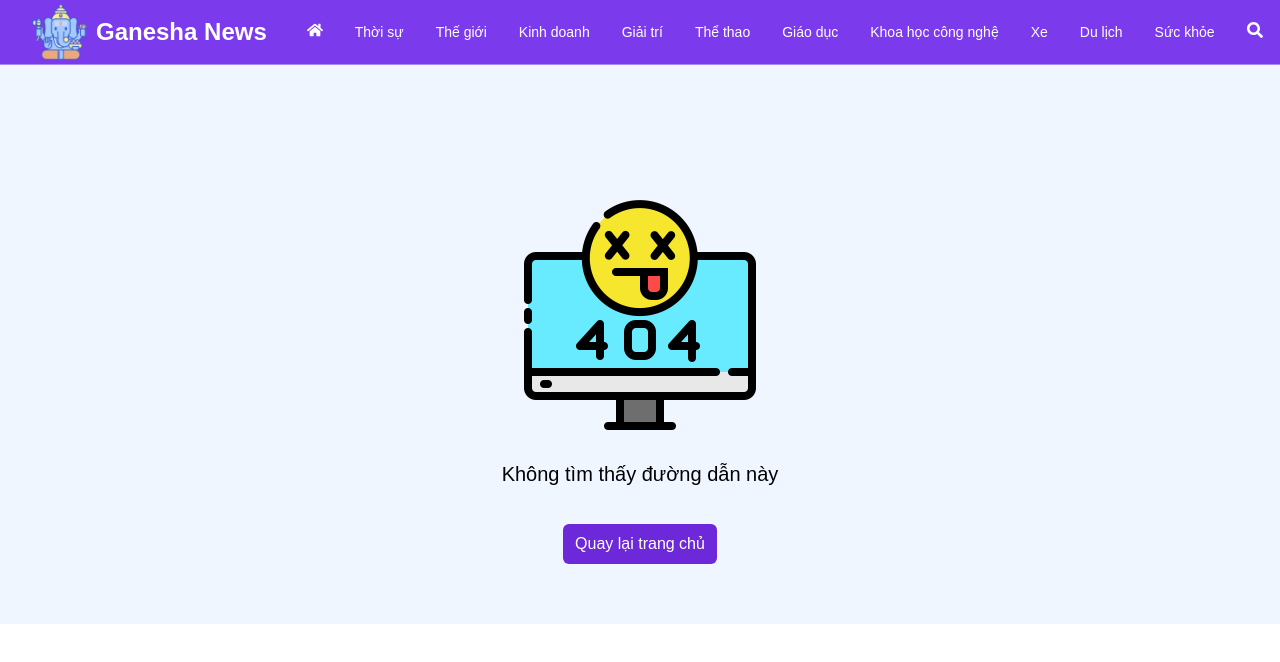
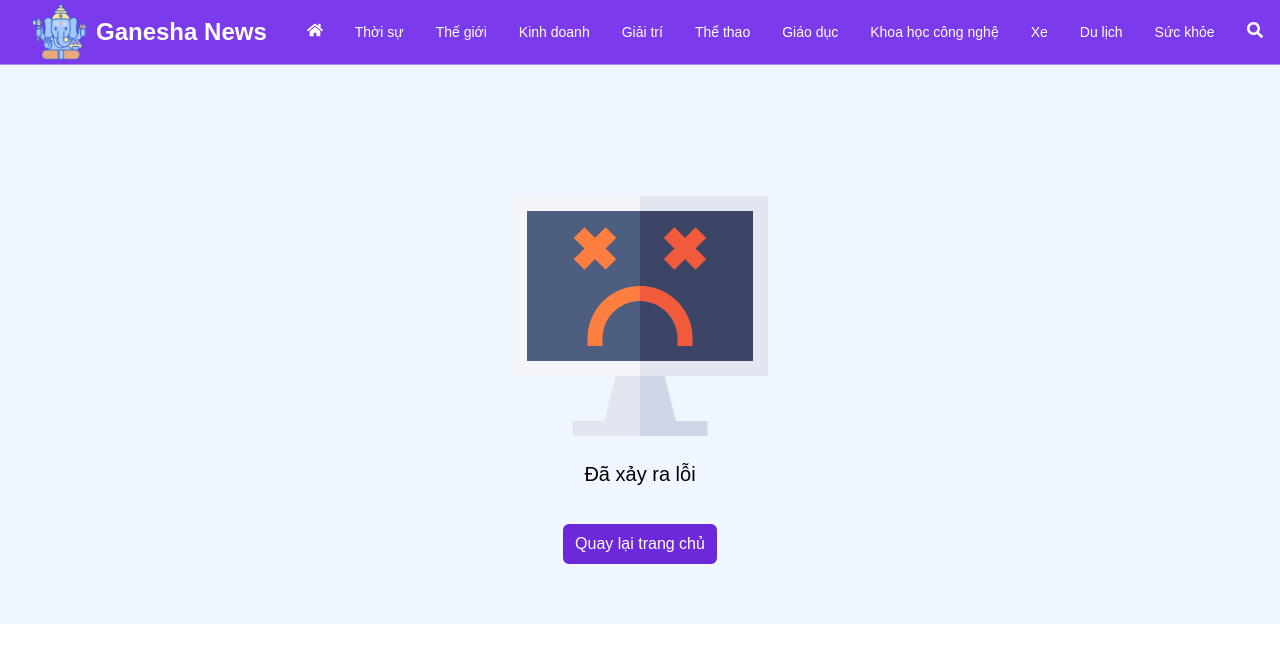
Before and after one commit to Stargazer131/Ganesha-News-FE, a React (Vite) app: page /Ganesha-News-FE/error/1 in a window 1280 px wide. Shown: the top 662 px of the page. Built offline with nearby package versions, Linux system fonts and the light colour scheme.

Commit message:
optimize error pages

```diff
--- a/src/App.jsx
+++ b/src/App.jsx
@@ -7,8 +7,7 @@ import {
 
 import ArticleCategoryPage from "./pages/ArticleCategoryPage";
 import MainLayout from "./layouts/MainLayout";
-import NotFoundPage from "./pages/NotFoundPage";
-import ServerErrorPage from "./pages/ServerErrorPage";
+import ErrorPage from "./pages/ErrorPage";
 import ArticlePage from "./pages/ArticlePage";
 import SearchPage from "./pages/SearchPage";
 import HomePage from "./pages/HomePage";
@@ -30,9 +29,8 @@ const App = () => {
         />
         <Route path="article/:articleId" element={<ArticlePage />} />
         <Route path="search" element={<SearchPage />} />
-        <Route path="error404" element={<NotFoundPage />} />
-        <Route path="error500" element={<ServerErrorPage />} />
-        <Route path="*" element={<NotFoundPage />} />
+        <Route path="error/:errorCode" element={<ErrorPage />} />
+        <Route path="*" element={<ErrorPage />} />
       </Route>
     ),
     { basename: "/Ganesha-News-FE" }
--- a/src/pages/ArticleCategoryPage.jsx
+++ b/src/pages/ArticleCategoryPage.jsx
@@ -17,7 +17,7 @@ const ArticleCategoryPage = () => {
   useEffect(() => {
     const fetchArticles = async () => {
       if (!(category in categoryMap) || Number.isNaN(parseInt(pageNumber))) {
-        navigate("/error404");
+        navigate("/error/404");
         return;
       }
 
@@ -33,7 +33,7 @@ const ArticleCategoryPage = () => {
         })
         .catch((error) => {
           console.log("Error fetching data:", error);
-          navigate("/error500");
+          navigate(`/error/500`);
         })
         .finally(() => {
           setLoading(false);
--- a/src/pages/ArticlePage.jsx
+++ b/src/pages/ArticlePage.jsx
@@ -31,9 +31,9 @@ const ArticlePage = () => {
         .catch((error) => {
           console.log("Error fetching data", error);
           if (error.response.status == 404) {
-            navigate("/error404");
+            navigate("/error/404");
           } else {
-            navigate("/error500");
+            navigate("/error/500");
           }
         })
         .finally(() => {
--- /dev/null
+++ b/src/pages/ErrorPage.jsx
@@ -0,0 +1,44 @@
+import { useParams, Link } from "react-router-dom";
+import icon500 from "../assets/images/500.png";
+import icon404 from "../assets/images/404.png";
+import defaultIcon from "../assets/images/error.png";
+
+const ErrorPage = () => {
+  const { errorCode } = useParams();
+  const code = errorCode || 404;
+
+  const errorDetails = {
+    500: {
+      image: icon500,
+      text: "Lỗi máy chủ nội bộ",
+    },
+    404: {
+      image: icon404,
+      text: "Trang không tồn tại",
+    },
+  };
+
+  const { image, text } = errorDetails[code] || {
+    image: defaultIcon,
+    text: "Đã xảy ra lỗi",
+  };
+
+  return (
+    <section className="flex flex-col items-center justify-center mt-32 text-center h-96">
+      <img
+        className="w-auto h-64 mb-4"
+        src={image}
+        alt={`error-${errorCode}`}
+      />
+      <h1 className="mb-5 text-xl">{text}</h1>
+      <Link
+        to="/"
+        className="px-3 py-2 mt-4 text-white rounded-md bg-violet-700 hover:bg-violet-900"
+      >
+        Quay lại trang chủ
+      </Link>
+    </section>
+  );
+};
+
+export default ErrorPage;
--- a/src/pages/HomePage.jsx
+++ b/src/pages/HomePage.jsx
@@ -25,7 +25,7 @@ const HomePage = () => {
         })
         .catch((error) => {
           console.log("Error fetching data", error);
-          navigate("/error500");
+          navigate("/error/500");
         })
         .finally(() => {
           setLoading(false);
--- a/src/pages/NotFoundPage.jsx
+++ /dev/null
@@ -1,18 +0,0 @@
-import { Link } from "react-router-dom";
-import icon from "../assets/images/404.png";
-
-const NotFoundPage = () => {
-  return (
-    <section className="flex flex-col items-center justify-center mt-32 text-center h-96">
-      <img className="w-auto h-64 mb-4" src={icon} alt="404-error" />
-      <h1 className="mb-5 text-xl">Không tìm thấy đường dẫn này</h1>
-      <Link
-        to="/"
-        className="px-3 py-2 mt-4 text-white rounded-md bg-violet-700 hover:bg-violet-900"
-      >
-        Quay lại trang chủ
-      </Link>
-    </section>
-  );
-};
-export default NotFoundPage;
--- a/src/pages/SearchPage.jsx
+++ b/src/pages/SearchPage.jsx
@@ -89,7 +89,7 @@ const SearchPage = () => {
       })
       .catch((error) => {
         console.log("Error fetching data", error);
-        navigate("/error500");
+        navigate("/error/500");
       })
       .finally(() => {
         setLoading(false);
--- a/src/pages/ServerErrorPage.jsx
+++ /dev/null
@@ -1,19 +0,0 @@
-import { Link } from "react-router-dom";
-import icon from "../assets/images/500.png";
-
-const ServerErrorPage = () => {
-  return (
-    <section className="flex flex-col items-center justify-center mt-32 text-center h-96">
-      <img className="w-auto h-64 mb-4" src={icon} alt="500-error" />
-      <h1 className="mb-5 text-xl">Lỗi máy chủ nội bộ</h1>
-      <Link
-        to="/"
-        className="px-3 py-2 mt-4 text-white rounded-md bg-violet-700 hover:bg-violet-900"
-      >
-        Quay lại trang chủ
-      </Link>
-    </section>
-  );
-};
-
-export default ServerErrorPage;
```
Also changed, not shown: src/assets/images/404.png, src/assets/images/error.png (added).
